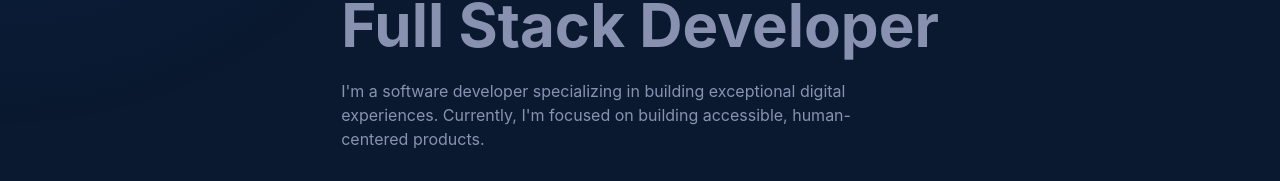
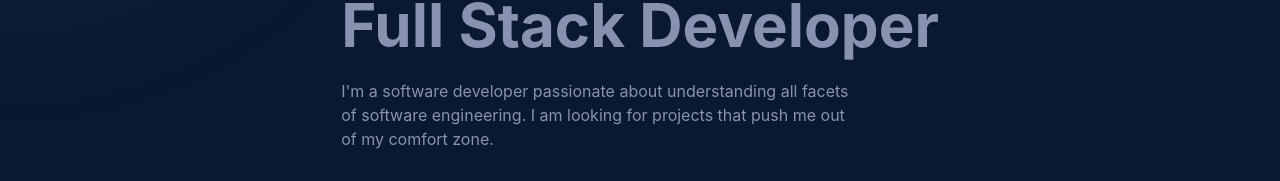
Before and after one commit to archebus/portfolio-source, a React (Create React App) app: page / in a window 1280 px wide. Shown: the part 350-531 px from the top of the page. Built offline with nearby package versions, Linux system fonts and the light colour scheme; the HTML template or start-up script is replaced by a standard one.

Commit message:
Link updates

```diff
--- a/src/components/sections/Hero.jsx
+++ b/src/components/sections/Hero.jsx
@@ -55,10 +55,11 @@ const Hero = () => {
           variants={item}
           className="max-w-lg text-[#8892b0] mb-8"
         >
-          I'm a software developer specializing in building exceptional digital experiences.
-          Currently, I'm focused on building accessible, human-centered products.
+          I'm a software developer passionate about understanding all facets of software engineering.
+          I am looking for projects that push me out of my comfort zone.
         </motion.p>
         <motion.div variants={item}>
+          <a href="#projects">
             <motion.button
               whileHover={{ scale: 1.05 }}
               whileTap={{ scale: 0.95 }}
@@ -66,6 +67,7 @@ const Hero = () => {
             >
               Check out my work!
             </motion.button>
+          </a>
         </motion.div>
       </motion.div>
     </section>
--- a/src/components/sections/Projects.jsx
+++ b/src/components/sections/Projects.jsx
@@ -28,7 +28,7 @@ const Projects = () => {
       title: "Portfolio Website",
       description: "Modern, responsive portfolio built with React and Framer Motion animations.",
       tags: ["React", "Tailwind", "Framer Motion"],
-      github: "https://github.com/archebus/portfolio",
+      github: "https://github.com/archebus/portfolio-source",
     }
   ];
 
```
Lines whose indentation alone changed are shown as unchanged.
